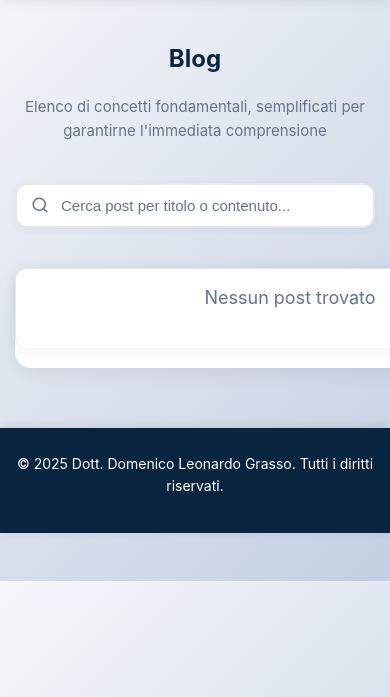
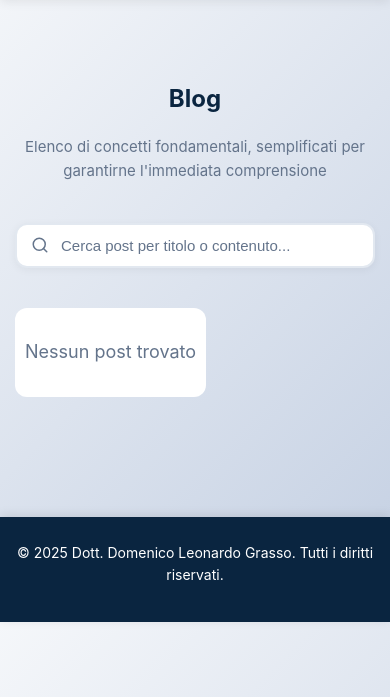
Before and after one commit to ffedericograsso/portfolioDottGrasso, a PHP site: page /post.php in a window 390 px wide; the page is wider, and only the part inside the window is pictured. Shown: the part 52-749 px from the top of that part. Run offline with PHP 8.4, Linux system fonts and the light colour scheme; data that the repository does not hold is empty; a stand-in replaces the project's code that opens the database connection; some libraries are stand-ins or nearby versions.

Commit message:
MaybeThisTime

```diff
--- a/css/styles.css
+++ b/css/styles.css
@@ -1040,7 +1040,7 @@ td a:hover {
     .articles-section,
     .article-detail-section,
     .form-section {
-        padding: 0 20px;
+        padding: 0 15px !important;
         margin-top: 40px;
         margin-bottom: 60px;
     }
@@ -1051,17 +1051,17 @@ td a:hover {
     }
 
     .links {
-        gap: 10px; /* Riduce lo spazio tra i link */
-        justify-content: space-between; /* Distribuisce meglio i link */
+        gap: 10px;
+        justify-content: space-between;
         width: 100%;
     }
 
     .links p {
-        font-size: 13px; /* Testo leggermente più piccolo per far stare tutto su una riga */
+        font-size: 13px;
     }
 
     .links p a {
-        padding: 5px 8px; /* Aumenta l'area cliccabile */
+        padding: 5px 8px;
         display: block;
     }
 
@@ -1176,61 +1176,93 @@ td a:hover {
         word-break: break-word;
     }
 
-    /* Tabelle responsive - versione mobile */
+    /* ========== LOCATION TABLE  ========== */
     .location-section {
-        overflow-x: hidden; /* Nasconde lo scroll orizzontale indesiderato */
-        padding: 0 10px;
-    }
-
-    table {
-        width: 100%;       /* Occupa il 100% dello schermo, non 600px */
-        min-width: 0;      /* Rimuove il blocco della larghezza minima */
-        display: block;    /* Trasforma la tabella in blocchi impilati */
-        font-size: 14px;
-        box-shadow: none;  /* Rimuove ombre esterne che potrebbero tagliare */
+        overflow-x: hidden;
+        padding: 40px 15px 60px !important;
+    }
+
+    .location-section table {
+        width: 100%;
+        min-width: 0;
+        display: block;
         background: transparent;
-    }
-
-    thead {
-        display: none; /* Nasconde l'intestazione della tabella su mobile */
-    }
-
-    tbody {
+        box-shadow: none;
+    }
+
+    .location-section thead {
+        display: none;
+    }
+
+    .location-section tbody {
         display: block;
         width: 100%;
     }
 
-    /* Trasforma ogni riga (TR) in una "Card" */
-    tr {
+    /* Card per ogni location */
+    .location-section tbody tr {
         display: flex;
         flex-direction: column;
         background: white;
-        margin-bottom: 20px;
+        margin-bottom: 16px;
         border-radius: 12px;
-        box-shadow: 0 4px 15px rgba(0,0,0,0.05);
+        box-shadow: 0 2px 8px rgba(0,0,0,0.08);
         border: 1px solid var(--border-color);
-        padding: 15px;
-    }
-
-    td {
+        padding: 16px;
+        width: 100%;
+        box-sizing: border-box;
+    }
+
+    .location-section tbody tr:hover {
+        background: white;
+        box-shadow: 0 4px 12px rgba(0,0,0,0.12);
+    }
+
+    .location-section td {
         display: block;
-        width: 100%;
-        padding: 8px 0;
-        text-align: left;
-        border: none;
-        border-bottom: 1px solid #f0f0f0;
-    }
-
-    td:last-child {
-        border-bottom: none;
-    }
-
-    /* Stile specifico per il messaggio "Nessun post trovato" */
-    .no-results {
-        text-align: center !important;
-        padding: 30px 10px !important;
-        background: transparent;
-        color: var(--text-light);
+        width: 100% !important;
+        padding: 10px 0 !important;
+        text-align: left !important;
+        border: none !important;
+        font-size: 14px;
+        word-wrap: break-word;
+        overflow-wrap: break-word;
+        line-height: 1.5;
+    }
+
+    /* Nome dello studio (prima colonna) */
+    .location-section td:first-child {
+        font-size: 16px;
+        font-weight: 700;
+        color: var(--primary-color);
+        padding-bottom: 12px !important;
+        margin-bottom: 10px;
+        border-bottom: 2px solid var(--border-color) !important;
+    }
+
+    /* Label per le altre colonne */
+    .location-section td:nth-child(2):before {
+        content: "📍 Indirizzo: ";
+        display: inline;
+        font-weight: 600;
+        color: var(--text-dark);
+    }
+
+    .location-section td:nth-child(3):before {
+        content: "🕒 Orari: ";
+        display: inline;
+        font-weight: 600;
+        color: var(--text-dark);
+    }
+
+    .location-section td a {
+        word-break: break-word;
+        display: inline;
+    }
+
+    /* ========== ARTICLES/BLOG TABLE ========== */
+    .articles-section {
+        padding: 40px 15px 60px !important;
     }
 
     /* Search bar mobile */
@@ -1248,29 +1280,73 @@ td a:hover {
         height: 18px;
     }
 
-    /* Articles table mobile */
+    /* Articles/Blog table mobile */
     .tableArticle {
         display: block;
-        overflow-x: auto;
-    }
-
-    .article td {
-        padding: 20px 15px !important;
-    }
-
-    .article td:first-child {
+        overflow: visible;
+        width: 100%;
+        background: transparent;
+        box-shadow: none;
+    }
+
+    .tableArticle .article {
+        display: flex;
+        flex-direction: column;
+        background: white;
+        margin-bottom: 16px;
+        border: 1px solid var(--border-color);
+        border-radius: 12px;
+        padding: 16px;
+        box-shadow: 0 2px 8px rgba(0, 0, 0, 0.06);
+        width: 100%;
+        box-sizing: border-box;
+    }
+
+    .tableArticle .article:hover {
+        background: #f8fafc;
+        box-shadow: 0 4px 12px rgba(0, 0, 0, 0.1);
+    }
+
+    .tableArticle .article td {
+        display: block;
         width: 100% !important;
-    }
-
-    .article td:last-child {
+        padding: 0 !important;
+        border: none !important;
+        word-wrap: break-word;
+        overflow-wrap: break-word;
+    }
+
+    .tableArticle .article td:first-child {
+        margin-bottom: 12px;
+    }
+
+    .tableArticle .article td:last-child {
+        color: var(--text-light) !important;
+        font-size: 14px;
+        line-height: 1.5;
+        padding-top: 12px !important;
+        margin-top: 12px;
+        border-top: 1px solid var(--border-color) !important;
+    }
+
+    #bottoneTitolo {
+        font-size: 16px;
+        line-height: 1.4;
+        width: 100%;
+        text-align: left;
+        word-wrap: break-word;
+        overflow-wrap: break-word;
+        white-space: normal;
         display: block;
-        padding-top: 10px !important;
-        font-size: 14px;
-    }
-
-    #bottoneTitolo {
-        font-size: 18px;
-        line-height: 1.4;
+    }
+
+    /* No results message */
+    .no-results {
+        padding: 30px 10px !important;
+        text-align: center;
+        background: white;
+        border-radius: 12px;
+        color: var(--text-light);
     }
 
     /* Article detail mobile */
@@ -1418,7 +1494,7 @@ td a:hover {
 }
 
 /* ============================================
-   RESPONSIVE DESIGN - EXTRA SMALL (max-width: 480px)
+   EXTRA SMALL MOBILE (max-width: 480px)
    ============================================ */
 @media (max-width: 480px) {
     .hero-text h1 {
@@ -1462,239 +1538,23 @@ td a:hover {
         font-size: 18px;
     }
 
-    /* Tabella ancora più compatta */
-    table {
-        min-width: 550px;
-        font-size: 12px;
-    }
-
-    thead th,
-    td {
-        padding: 12px 8px;
-    }
-}
-
-/* ============================================
-   TABELLE RESPONSIVE
-   ============================================ */
-
-/* Location Table - Desktop */
-.location-section table,
-.articles-section .tableArticle {
-    display: table;
-}
-
-/* ============================================
-   RESPONSIVE TABLES - TABLET (max-width: 968px)
-   ============================================ */
-@media (max-width: 968px) {
-    /* Location table diventa più compatta */
-    .location-section table {
-        font-size: 14px;
-    }
-
-    .location-section thead th,
-    .location-section td {
-        padding: 12px 10px;
-    }
-
-    /* Articles/Blog - riduci padding */
-    .tableArticle .article td {
-        padding: 20px 15px !important;
-    }
-
-    #bottoneTitolo {
-        font-size: 18px;
-    }
-}
-
-/* ============================================
-   RESPONSIVE TABLES - MOBILE (max-width: 768px)
-   ============================================ */
-@media (max-width: 768px) {
-
-    /* ========== LOCATION TABLE - CARD LAYOUT ========== */
-    .location-section {
-        padding: 0 15px;
-    }
-
-    .location-section table {
-        display: block;
-        overflow: visible;
-        width: 100%;
-    }
-
-    .location-section thead {
-        display: none;
-    }
-
-    .location-section tbody {
-        display: block;
-        width: 100%;
-    }
-
     .location-section tbody tr {
-        display: block;
-        width: 100%;
-        margin-bottom: 20px;
-        border: 2px solid var(--border-color);
-        border-radius: 12px;
-        padding: 15px;
-        background: white;
-        box-shadow: 0 2px 8px rgba(0, 0, 0, 0.08);
-        box-sizing: border-box;
-    }
-
-    .location-section tbody tr:hover {
-        background: white;
-        box-shadow: 0 4px 12px rgba(0, 0, 0, 0.12);
-    }
-
-    .location-section td {
-        display: block;
-        width: 100%;
-        text-align: left !important;
-        padding: 8px 0 !important;
-        border: none !important;
-        font-size: 14px;
-        word-wrap: break-word;
-        overflow-wrap: break-word;
+        padding: 14px;
     }
 
     .location-section td:first-child {
-        font-size: 17px;
-        font-weight: 700;
-        color: var(--primary-color);
-        padding-bottom: 12px !important;
-        margin-bottom: 10px;
-        border-bottom: 2px solid var(--border-color) !important;
-        line-height: 1.3;
-    }
-
-    .location-section td:not(:first-child):before {
-        content: attr(data-label);
-        display: block;
-        font-weight: 600;
-        color: var(--text-dark);
-        margin-bottom: 4px;
-        font-size: 12px;
-        text-transform: uppercase;
-        letter-spacing: 0.5px;
-    }
-
-    .location-section td a {
-        word-break: break-word;
-        display: inline-block;
-        line-height: 1.4;
-    }
-
-    /* ========== ARTICLES/BLOG TABLE - STACK LAYOUT ========== */
-    .articles-section {
-        padding: 0 15px;
-    }
-
-    .tableArticle {
-        display: block;
-        overflow: visible;
-        width: 100%;
-    }
-
-    .tableArticle .article {
-        display: block;
-        width: 100%;
-        margin-bottom: 15px;
-        border: 2px solid var(--border-color);
-        border-radius: 12px;
-        padding: 15px;
-        background: white;
-        box-shadow: 0 2px 8px rgba(0, 0, 0, 0.06);
-        box-sizing: border-box;
-    }
-
-    .tableArticle .article:hover {
-        background: #f8fafc;
-        box-shadow: 0 4px 12px rgba(0, 0, 0, 0.1);
-    }
-
-    .tableArticle .article td {
-        display: block;
-        width: 100% !important;
-        padding: 0 !important;
-        border: none;
-        word-wrap: break-word;
-        overflow-wrap: break-word;
-    }
-
-    .tableArticle .article td:first-child {
-        margin-bottom: 12px;
-    }
-
-    .tableArticle .article td:last-child {
-        color: var(--text-light) !important;
-        font-size: 14px;
-        line-height: 1.5;
-        padding-top: 12px !important;
-        margin-top: 12px;
-        border-top: 1px solid var(--border-color);
-        word-wrap: break-word;
-        overflow-wrap: break-word;
-    }
-
-    #bottoneTitolo {
-        font-size: 17px;
-        line-height: 1.4;
-        width: 100%;
-        text-align: left;
-        word-wrap: break-word;
-        overflow-wrap: break-word;
-        white-space: normal;
-    }
-
-    /* Inserisci articolo/post button */
-    .tableArticle tr:first-child td {
-        padding: 0 !important;
-        margin-bottom: 20px;
-        border: none !important;
-    }
-
-    .btnInserisciArticolo, .btnInserisciPost {
-        display: block;
-        width: 100%;
-        text-align: center;
-        padding: 14px 24px;
-        margin: 0;
-        box-sizing: border-box;
-    }
-
-    /* No results message */
-    .no-results {
-        padding: 40px 20px !important;
-        text-align: center;
-        border-radius: 12px;
-    }
-}
-
-/* ============================================
-   EXTRA SMALL MOBILE (max-width: 480px)
-   ============================================ */
-@media (max-width: 480px) {
-    .location-section tbody tr {
-        padding: 12px;
+        font-size: 15px;
     }
 
     .location-section td {
         font-size: 13px;
     }
 
-    .location-section td:first-child {
-        font-size: 16px;
-    }
-
     .tableArticle .article {
-        padding: 12px;
+        padding: 14px;
     }
 
     #bottoneTitolo {
-        font-size: 16px;
-    }
-}
+        font-size: 15px;
+    }
+}
```
